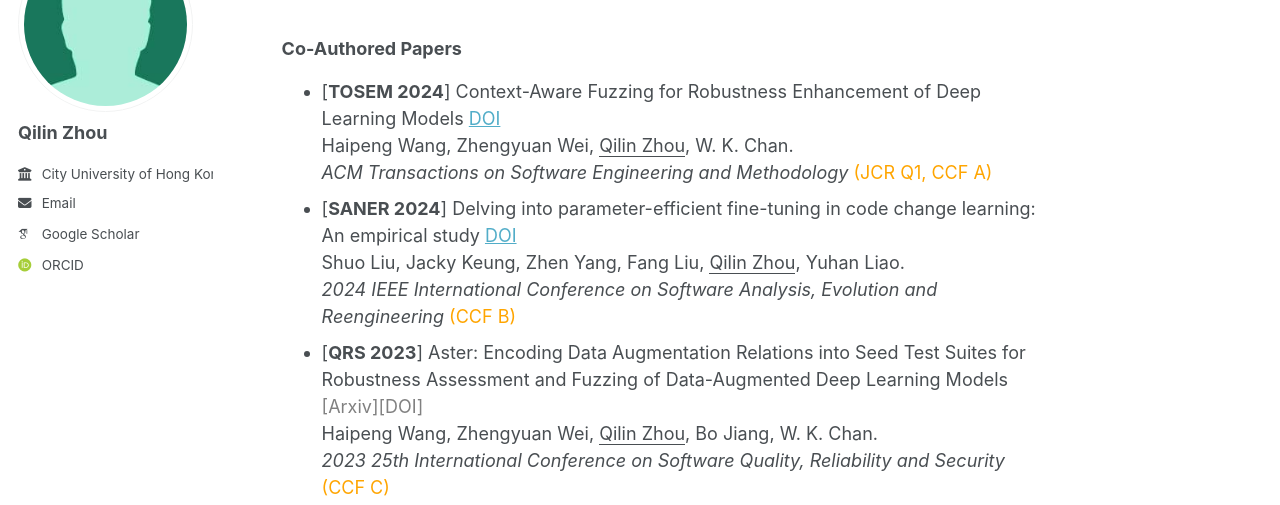
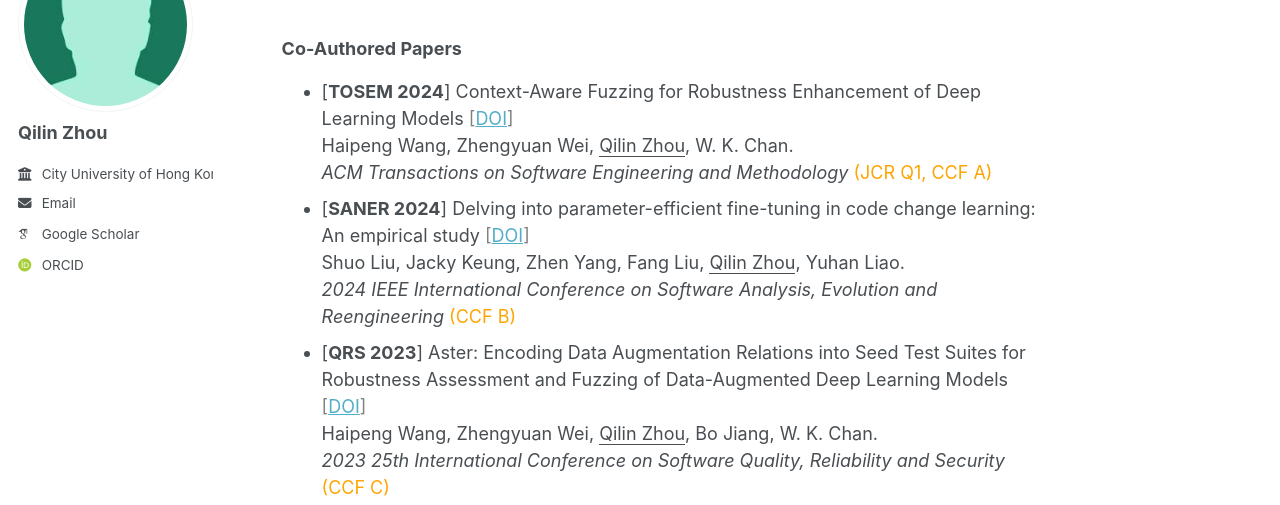
Before and after one commit to qilin-zhou/qilin-zhou.github.io, a Jekyll site: the page built from _pages/about.md, in a window 1280 px wide and 900 px high, scrolled down 826 px. Shown: the part 162-667 px from the top of the window. Built offline with Jekyll 4.4.1, drawn with Linux system fonts in a browser that asks for light colours; some web fonts are replaced; a script bundle is joined from its source files by our own code; library files that are not in the unit come from our copies.

Commit message:
Update about.md

```diff
--- a/_pages/about.md
+++ b/_pages/about.md
@@ -28,12 +28,12 @@ _IEEE transactions on Reliability_ <span style="color: Orange;"> (JCR Q1, CCF C)
   _2023 38th IEEE/ACM International Conference on Automated Software Engineering_ <span style="color: Orange;"> (CCF A, short paper)</span>
 
 ### Co-Authored Papers
-- [**TOSEM 2024**] Context-Aware Fuzzing for Robustness Enhancement of Deep Learning Models <span style="color: grey;">[DOI](https://doi.org/10.1145/3680464)</span>
+- [**TOSEM 2024**] Context-Aware Fuzzing for Robustness Enhancement of Deep Learning Models <span style="color: grey;">[[DOI](https://doi.org/10.1145/3680464)]</span>
   Haipeng Wang, Zhengyuan Wei, <ins>Qilin Zhou</ins>, W. K. Chan.
   _ACM Transactions on Software Engineering and Methodology_ <span style="color: Orange;"> (JCR Q1, CCF A)</span>
-- [**SANER 2024**] Delving into parameter-efficient fine-tuning in code change learning: An empirical study <span style="color: grey;">[DOI](https://doi.org/10.1109/SANER60148.2024.00055)</span>
+- [**SANER 2024**] Delving into parameter-efficient fine-tuning in code change learning: An empirical study <span style="color: grey;">[[DOI](https://doi.org/10.1109/SANER60148.2024.00055)]</span>
   Shuo Liu, Jacky Keung, Zhen Yang, Fang Liu, <ins>Qilin Zhou</ins>, Yuhan Liao.
   _2024 IEEE International Conference on Software Analysis, Evolution and Reengineering_ <span style="color: Orange;">(CCF B)</span>
-- [**QRS 2023**] Aster: Encoding Data Augmentation Relations into Seed Test Suites for Robustness Assessment and Fuzzing of Data-Augmented Deep Learning Models <span style="color: grey;">[Arxiv][DOI]</span>
+- [**QRS 2023**] Aster: Encoding Data Augmentation Relations into Seed Test Suites for Robustness Assessment and Fuzzing of Data-Augmented Deep Learning Models <span style="color: grey;">[[DOI](https://doi.org/10.1109/QRS60937.2023.00044)]</span>
   Haipeng Wang, Zhengyuan Wei, <ins>Qilin Zhou</ins>, Bo Jiang, W. K. Chan.
  _2023 25th International Conference on Software Quality, Reliability and Security_ <span style="color: Orange;"> (CCF C)</span>
```
